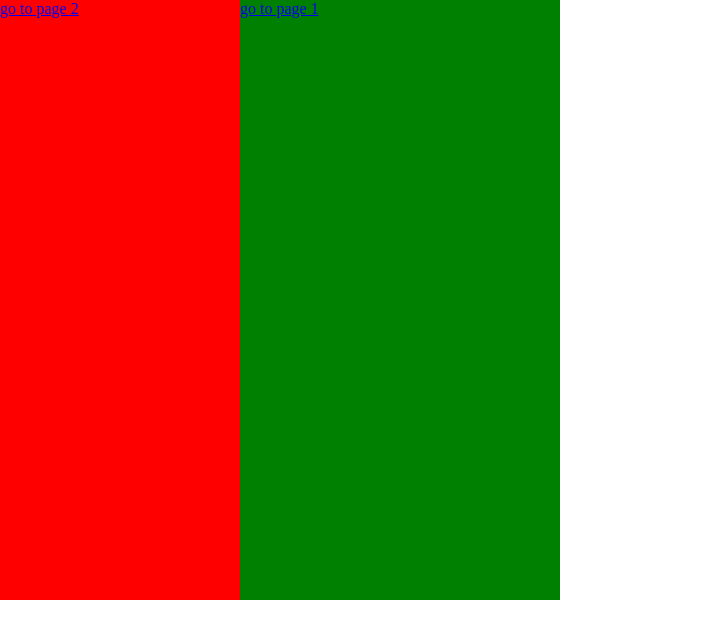
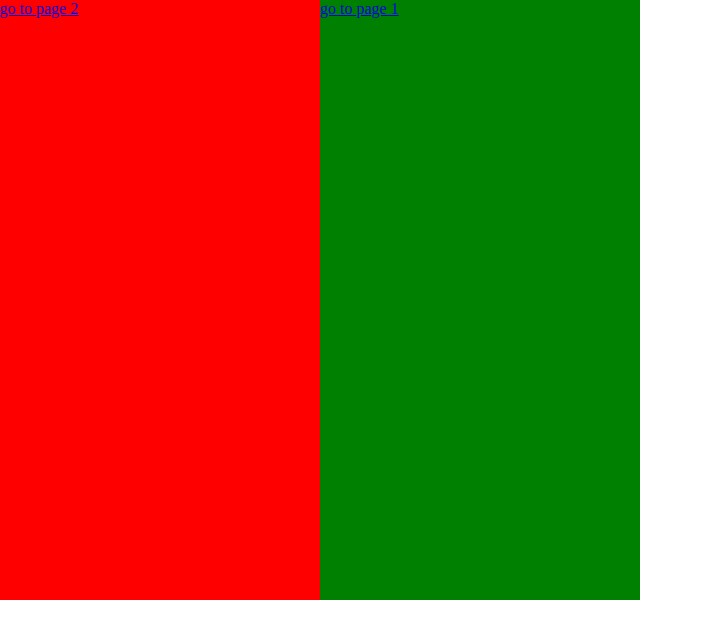
Before and after one commit to alexdmejias/amejias101.github.com, a plain HTML site: page index.html in a window 1280 px wide. Shown: the whole page, without its empty margins (0-703 px from the left). Drawn offline with nearby package versions, Linux system fonts and the light colour scheme.

Commit message:
added the files

```diff
--- a/index.html
+++ b/index.html
@@ -53,7 +53,7 @@
 	}
 
 	.hidden{
-		left:240px;
+		left:320px;
 	}
 
 	.display{
```
